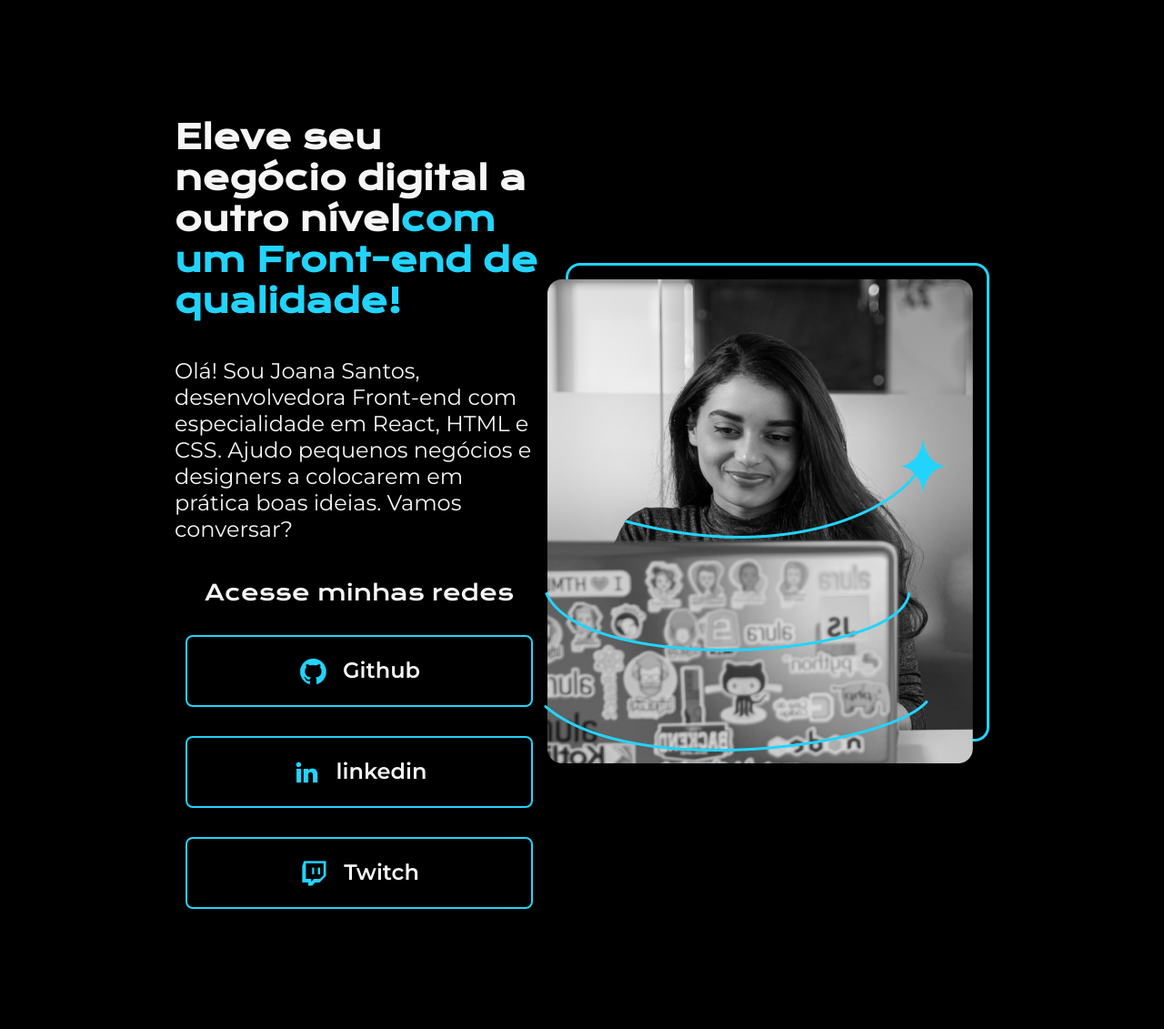
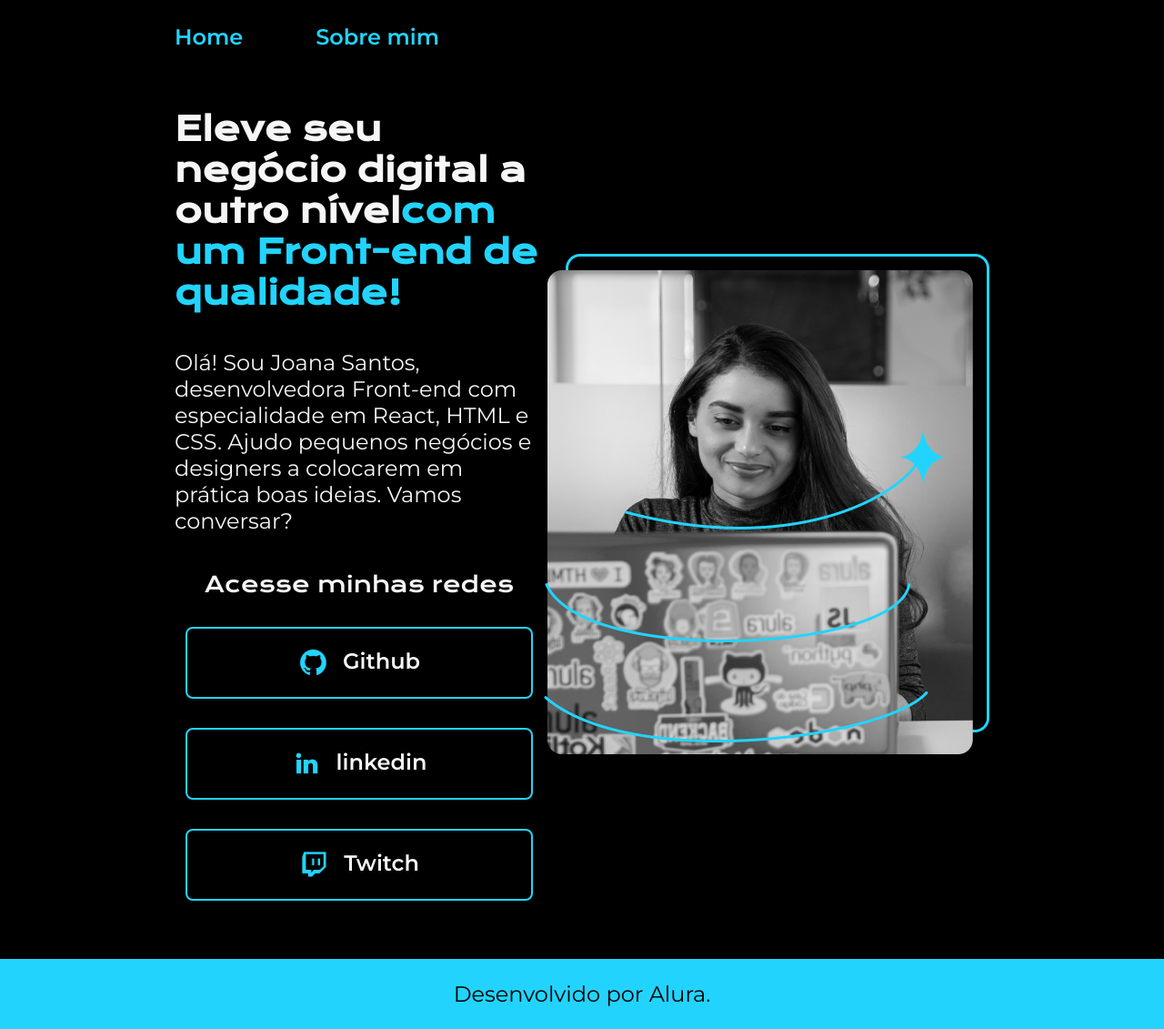
Before and after one commit to adrianovital-dev/portifolio-joana-santos-css, a plain HTML site: page index.html in a window 1280 px wide. Shown: the whole page at 91% size. Before the commit the page ends 999 px from the top, so only its background shows below. Drawn offline with nearby package versions, Linux system fonts and the light colour scheme.

Commit message:
atualização do projeto

```diff
--- a/index.html
+++ b/index.html
@@ -10,7 +10,12 @@
 </head>
 
 <body>
-    <header></header>
+    <header class="cabecalho">
+        <nav class="cabecalho__menu">
+            <a class="cabecalho__menu__link" href="index.html">Home</a>
+            <a class="cabecalho__menu__link" href="about.html">Sobre mim</a>
+        </nav>
+    </header>
     <main class="apresentacao">
         <section class="apresentacao__conteudo">
             <h1 class="apresentacao__conteudo__titulo">Eleve seu negócio digital a outro nível<strong
@@ -24,22 +29,24 @@
             <div class="apresentacao__links">
                 <h2 class="apresentacao__links__subtitulo">Acesse minhas redes</h2>
                 <a class="apresentacao__links__link" href="https://github.com/rafaballerini">
-                    <img src="./assets/img/github.png">
+                    <img src="./assets/github.png">
                     Github
                 </a>
                 <a class="apresentacao__links__link" href="https://linkedin.com/in/rafaellaballerini">
-                    <img src="./assets/img/linkedin.png">
+                    <img src="./assets/linkedin.png">
                     linkedin
                 </a>
                 <a class="apresentacao__links__link" href="https://twitch.tv/guilimadev">
-                    <img src="./assets/img/twitch.png">
+                    <img src="./assets/twitch.png">
                     Twitch
                 </a>
             </div>
         </section>
-        <img src="./assets/img/imagem.png" alt="Foto da Joana Santos programando">
+        <img src="./assets/imagem.png" alt="Foto da Joana Santos programando">
     </main>
-    <footer></footer>
+    <footer class="rodape">
+        <p>Desenvolvido por Alura.</p>
+    </footer>
 </body>
 
 </html>
--- a/styles/style.css
+++ b/styles/style.css
@@ -1,23 +1,40 @@
 @import url('https://fonts.googleapis.com/css2?family=Krona+One&family=Montserrat:wght@400;600&display=swap');
 
+:root {
+    --cor-primaria: #000000;
+    --cor-secundaria: #F6F6F6;
+    --cor-terciaria: #22D4FD;
+    --cor-hover: #272727;
+
+    --fonte-primaria: 'Krona One', sans-serif;
+    --fonte-secundaria: 'Montserrat', sans-serif;
+}
 *{
     margin: 0;
     padding: 0;
 }
 
 body{
-    height: 100vh;
     box-sizing: border-box;
-    background-color: #000000;
-    color: #F6F6F6;
+    background-color: var(--cor-primaria);
+    color: var(--cor-secundaria);
 }
-
-.titulo-destaque{
-    color: #22D4FD;
+.cabecalho{
+    padding: 2% 0% 0% 15%;
 }
-
+.cabecalho__menu{
+    display: flex;
+    gap: 80px;
+}
+.cabecalho__menu__link{
+    font-family: var(--fonte-secundaria);
+    font-size: 24px;
+    font-weight: 600;
+    color: var(--cor-terciaria);
+    text-decoration: none;
+}
 .apresentacao{
-    margin: 10% 15%;
+    padding: 5% 15%;
     display: flex;
     align-items: center;
     justify-content: space-between;
@@ -31,12 +48,14 @@ body{
 
 .apresentacao__conteudo__titulo{
     font-size: 36px;
-    font-family: 'Krona One', sans-serif;
+    font-family: var(--fonte-primaria);
 }
-
+.titulo-destaque{
+    color: var(--cor-terciaria);
+}
 .apresentacao__conteudo__texto{
     font-size: 24px;
-    font-family: 'Montserrat', sans-serif;
+    font-family: var(--fonte-secundaria);
 }
 
 .apresentacao__links{
@@ -47,16 +66,15 @@ body{
     gap: 32px;
 }
 .apresentacao__links__subtitulo{
-    font-family: 'Krona One', sans-serif;
+    font-family: var(--fonte-primaria);
     font-weight: 400;
     font-size: 24px;
 }
 .apresentacao__links__link{
-    /* background-color: #22D4FD; */
     display: flex;
     justify-content: center;
     gap: 16px;
-    border: 2px solid #22D4FD;
+    border: 2px solid var(--cor-terciaria);
     width: 378px;
     text-align: center;
     border-radius: 8px;
@@ -64,9 +82,18 @@ body{
     font-weight: 600;
     padding: 21.5px 0;
     text-decoration: none;
-    color: #F6F6F6;
-    font-family: 'Montserrat', sans-serif;
+    color: var(--cor-secundaria);
+    font-family: var(--fonte-secundaria);
 }
 .apresentacao__links__link:hover{
-    background-color: #272727;
+    background-color: var(--cor-hover);
 }
+.rodape{
+    color: var(--cor-primaria);
+    background-color: var(--cor-terciaria);
+    padding: 24px;
+    text-align: center;
+    font-family: var(--fonte-secundaria);
+    font-size: 24px;
+    font-weight: 400;
+}
```
Also changed, not shown: assets/Imagem.png (added), assets/github.png (added), assets/instagram.png (added), assets/linkedin.png (added), assets/twitch.png (added), assets/twitter.png (added).
